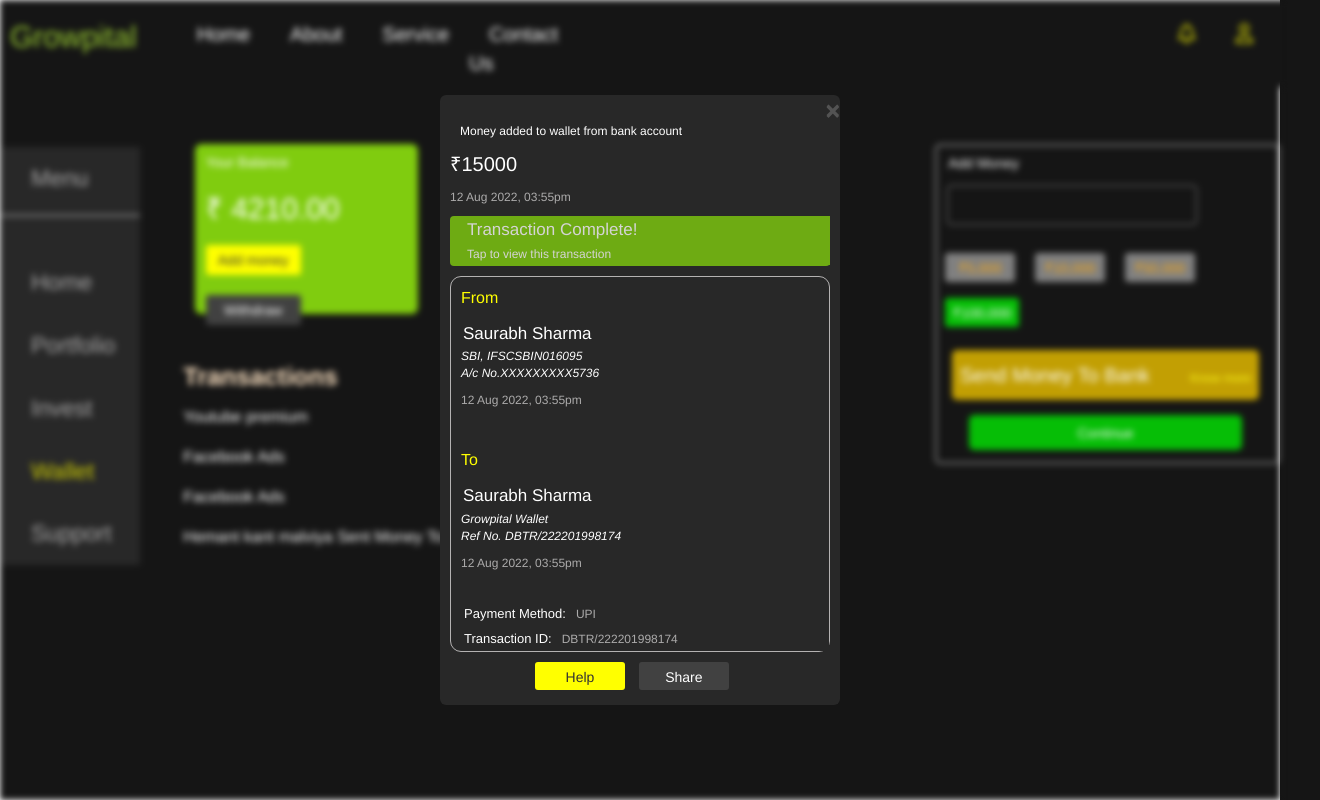
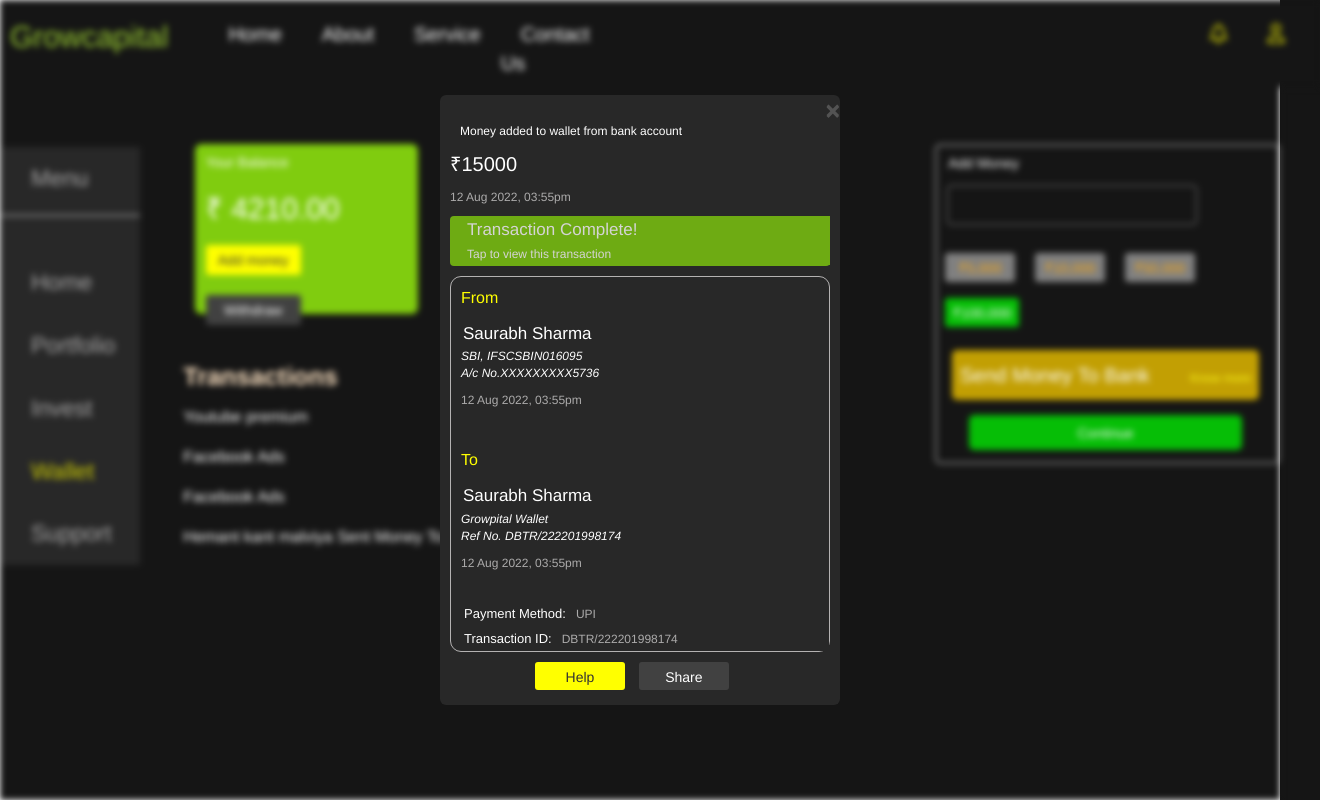
Before and after one commit to sharma21deepti/Deepti_sharma_Growpital-Frontend-Project-, a plain HTML site: page index.html in a window 1280 px wide. Shown: the whole page, 1320 px wide, since content can reach past the window. Drawn offline with nearby package versions, Linux system fonts and the light colour scheme.

Commit message:
Update index.html

```diff
--- a/index.html
+++ b/index.html
@@ -19,7 +19,7 @@
   <body >
     <div id="main2" class="add_js">
     <div id="header">
-      <h2>Growpital</h2>
+      <h2>Growcapital</h2>
       <div id="nav">
         <ul id="navbar">
           <li><a href="#">Home</a></li>
```
